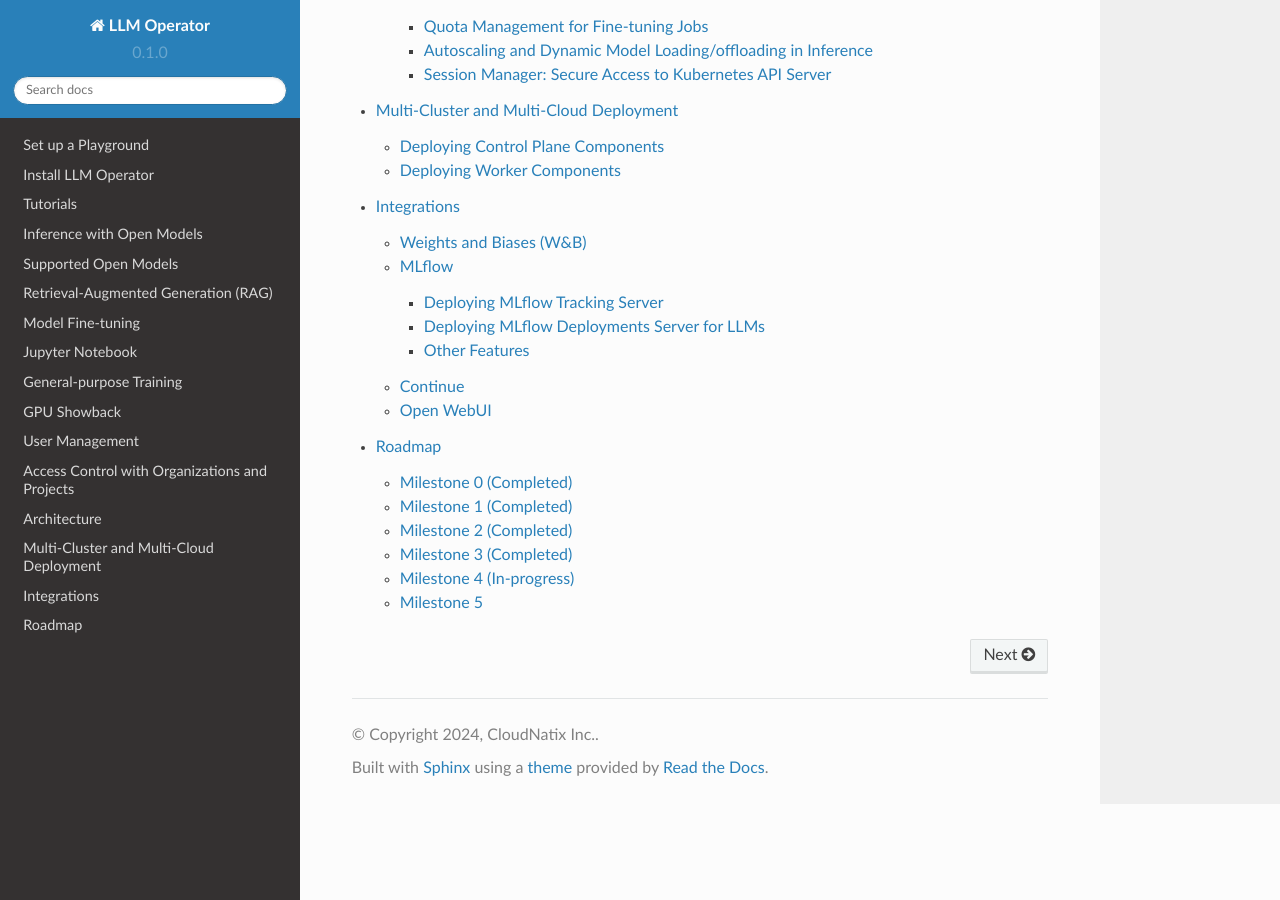
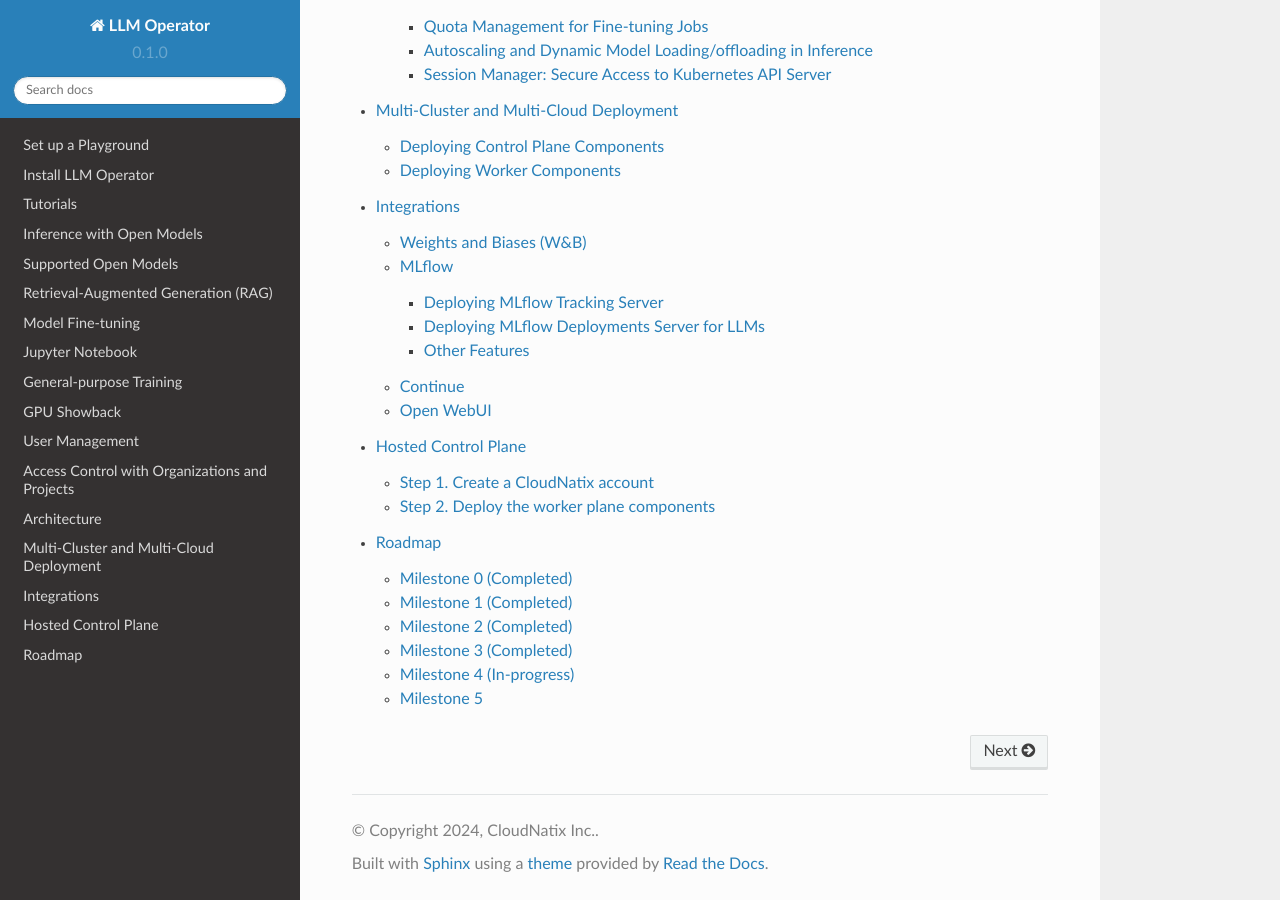
Before and after one commit to llm-operator/docs, a Sphinx documentation site: the page built from docs/source/index.rst, in a window 1280 px wide and 900 px high, scrolled down 2468 px. Built offline with Sphinx 7.4.7 and the Read the Docs theme 2.0.0, drawn with Linux system fonts in a browser that asks for light colours; part of the change alters nothing that is shown.

Commit message:
Add an initial stub of hosted control plane (#111)

```diff
--- /dev/null
+++ b/docs/source/hosted_control_plane.rst
@@ -0,0 +1,32 @@
+Hosted Control Plane
+====================
+
+.. note::
+
+   Work-in-progress. This is subject to change, and we might limit the usage based on the number of API calls
+   or the number of GPU nodes.
+
+CloudNatix provides a hosted control plane of LLM Operator. End users can
+use the full functionality of LLM Operator just by registering their worker GPU clusters
+to this hosted control plane.
+
+Step 1. Create a CloudNatix account
+^^^^^^^^^^^^^^^^^^^^^^^^^^^^^^^^^^^
+
+Create a CloudNatix account if you haven't. Please visit
+https://app.cloudnatix.com. You can click one of the "Sign in or sing
+up" buttons for SSO login or you can click "Sign up" at the bottom for
+the email & password login.
+
+
+Step 2. Deploy the worker plane components
+^^^^^^^^^^^^^^^^^^^^^^^^^^^^^^^^^^^^^^^^^^
+
+Deploy the worker plane components LLM Operator into your GPU cluster.
+
+The API endpoint of the hosted control plane is https://api.llm.cloudnatix.com/v1.
+
+Run `llmo auth login` and use the above for the endpoint URL. Then follow :doc:`multi_cluster_deployment`
+to obtain a cluster registration key and deploy LLM Operator.
+
+TODO: Add an example `values.yaml`.
--- a/docs/source/index.rst
+++ b/docs/source/index.rst
@@ -49,4 +49,5 @@ Contents
    architecture
    multi_cluster_deployment
    integrations
+   hosted_control_plane
    roadmap
```
